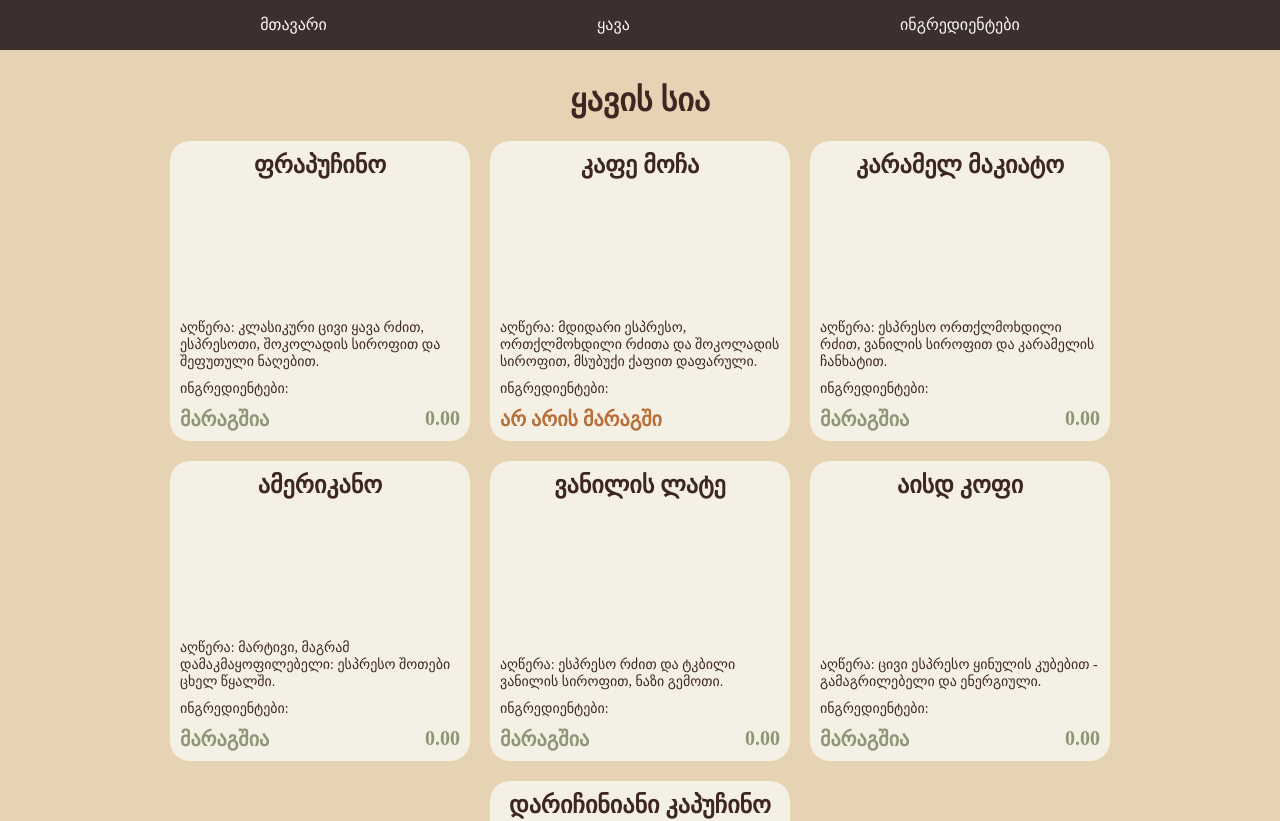
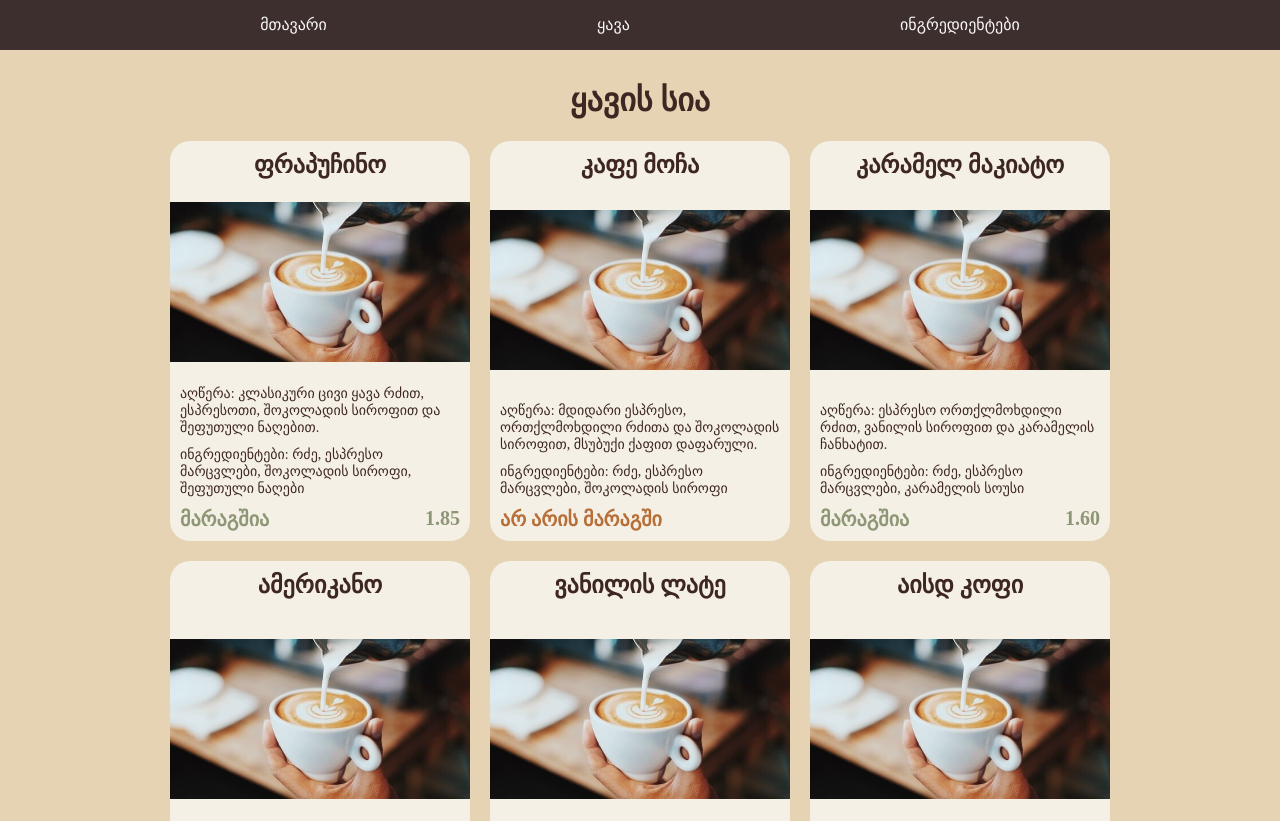
Before and after one commit to Kattar1n/craft-coffee-shop, a React (Vite) app: page /coffee in a window 1280 px wide. Shown: the top 821 px of the page. Built offline with nearby package versions, Linux system fonts and the light colour scheme; data requests are answered from the project's data file.

Commit message:
Update CoffeeCard.jsx

```diff
--- a/front-end/src/components/CoffeeCard.jsx
+++ b/front-end/src/components/CoffeeCard.jsx
@@ -1,6 +1,7 @@
 import React, { useEffect, useState } from "react";
 import { Link } from "react-router";
 import styled from "styled-components";
+import cardImage from '../assets/card.jpg'
 
 const StyledLink = styled(Link)`
     text-decoration: none;
@@ -9,7 +10,7 @@ const StyledLink = styled(Link)`
 const StyledCoffeeCard = styled.div`
     color: #3E2723;
     width: 300px;
-    height: 300px;
+    height: 400px;
     background: #F5F0E6;
     border-radius: 20px;
     display: flex;
@@ -24,6 +25,10 @@ const StyledTitle = styled.span`
     font-size: 24px;
     font-weight: bold;
 `
+const StyledImage = styled.img`
+    max-height: 160px;
+`
+
 const StyledInfo = styled.div`
     margin: 10px auto;
     max-width: 280px;
@@ -52,23 +57,28 @@ const CoffeeCard = ({id, title, ingredientIds, description, isInStock}) => {
 
     const [ingredients, setIngredients] = useState([])
     const [usedIngredients, setUsedIngredients] = useState([])
+    const [price, setPrice] = useState(0)
     useEffect(() => {
         fetch("http://localhost:3000/ingredients")
         .then(data => data.json())
         .then(res => setIngredients(res))
-        .then(() => setUsedIngredients(ingredients.filter(ing => ingredientIds.includes(ing.id))))
-
     }, [])
 
-    let price = 0
-    for(let i = 0; i < usedIngredients.length; i++){
-        price += usedIngredients[i].price
-    }
-    price = price.toFixed(2)
+    useEffect(() => {
+    setUsedIngredients(ingredients.filter(ing => ingredientIds.includes(ing.id)))
+    }, [ingredients, ingredientIds])
+
+    useEffect(() => {
+    const total = usedIngredients.reduce((sum, ing) => sum + ing.price, 0)
+    setPrice(total.toFixed(2))
+    }, [usedIngredients])
+
+
 return(
     <StyledLink to={`/coffee/${id}`}>
     <StyledCoffeeCard>
         <StyledTitle>{title}</StyledTitle>
+        <StyledImage src={cardImage}/>
         <StyledInfo>
         <span>აღწერა: {description}</span>
         <span>ინგრედიენტები: {usedIngredients.map((ing) => ing.name).join(', ')}</span>
```
